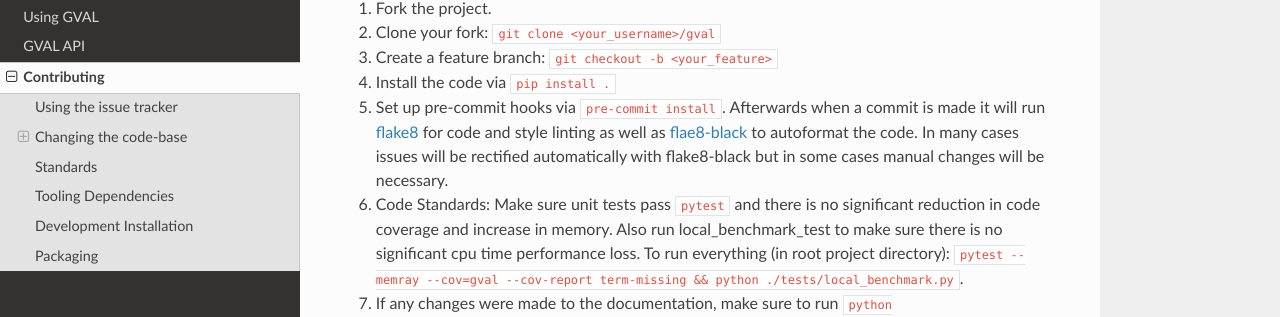
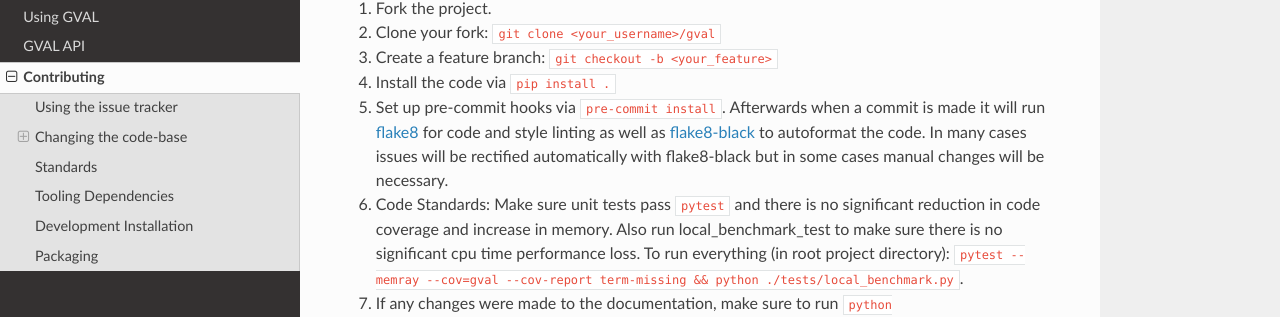
Before and after one commit to NOAA-OWP/gval, a Sphinx documentation site: the page built from docs/sphinx/contributing.rst, in a window 1280 px wide and 900 px high, scrolled down 1162 px. Shown: the part 135-452 px from the top of the window. Built offline with Sphinx 7.4.7 and the Read the Docs theme 2.0.0, drawn with Linux system fonts in a browser that asks for light colours.

Commit message:
Fix typo

```diff
--- a/docs/sphinx/SPHINX_CONTRIBUTING.MD
+++ b/docs/sphinx/SPHINX_CONTRIBUTING.MD
@@ -45,7 +45,7 @@ If you would like to contribute, please follow the following steps:
 4. Install the code via `pip install .`
 5. Set up pre-commit hooks via `pre-commit install`.  Afterwards when a commit is made it will run
 [flake8](https://github.com/PyCQA/flake8) for code and style linting as well as
-[flae8-black](https://pypi.org/project/flake8-black/) to autoformat the code.  In many cases issues will be rectified
+[flake8-black](https://pypi.org/project/flake8-black/) to autoformat the code.  In many cases issues will be rectified
 automatically with flake8-black but in some cases manual changes will be necessary.
 6. Code Standards: Make sure unit tests pass `pytest` and there is no significant reduction
 in code coverage and increase in memory.  Also run local_benchmark_test to make sure there is no significant
```
Also changed, not shown: CONTRIBUTING.MD (+1 -1 lines).
